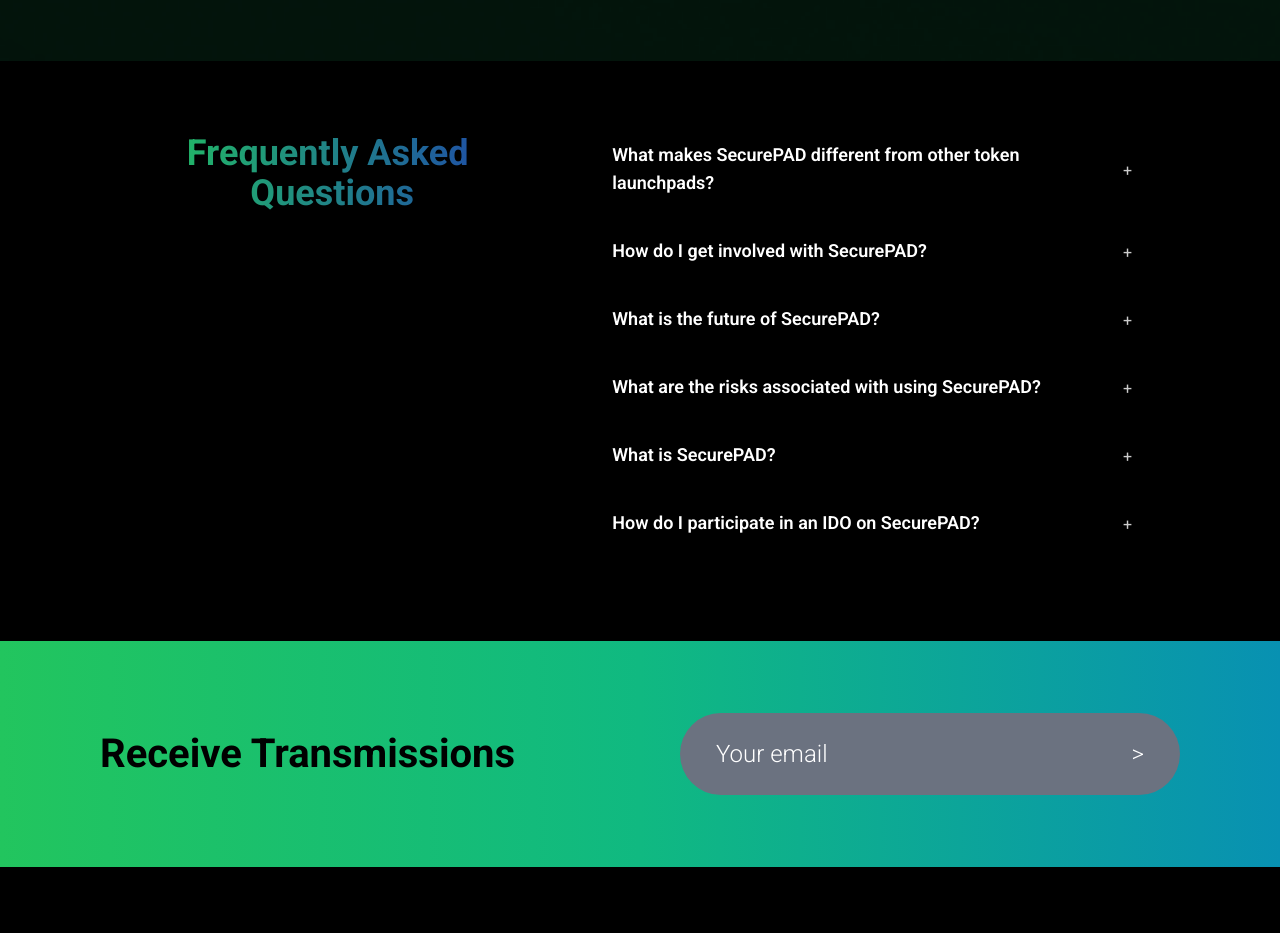
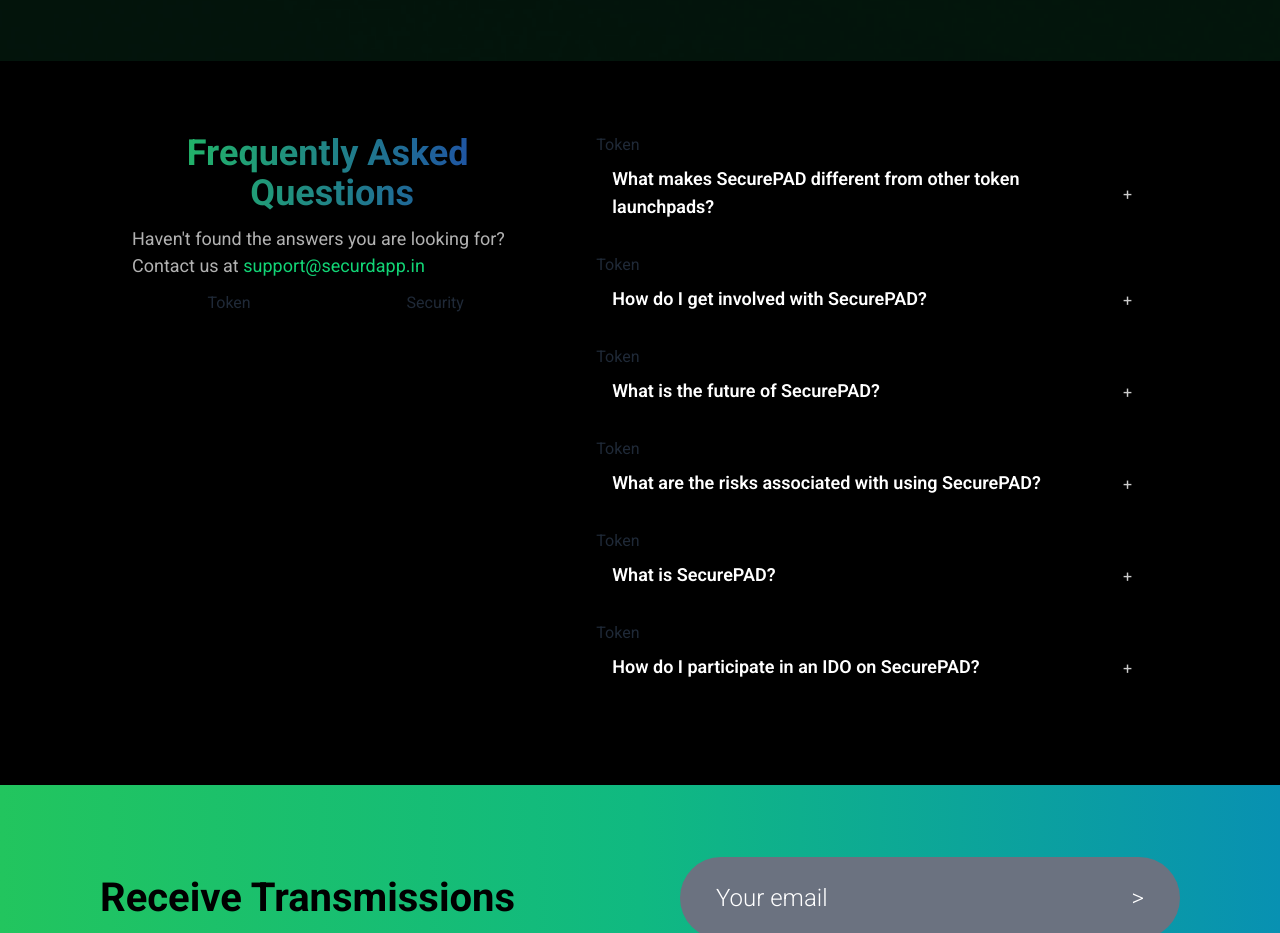
Before and after one commit to securedapp-github/LaunchPad_Front, a React (Create React App) app: page / in a window 1280 px wide. Shown: the part 4280-5213 px from the top of the page. Built offline with nearby package versions, Linux system fonts and the light colour scheme.

Commit message:
wokring on faq

```diff
--- a/src/components/FAQ.jsx
+++ b/src/components/FAQ.jsx
@@ -38,6 +38,38 @@ const FAQ = () => {
     // Add more FAQ data as needed
   ];
 
+  const secData = [
+    {
+      question: "secuity question",
+      answer: "Answer 1",
+    },
+    // {
+    //   question:
+    //     "What are the requirements for projects that want to launch an IDO on SecurePAD?",
+    //   answer: "Answer 2",
+    // },
+    {
+      question: "How do I get involved with SecurePAD?",
+      answer: "Answer 3",
+    },
+    {
+      question: "What is the future of SecurePAD?",
+      answer: "Answer 3",
+    },
+    {
+      question: "What are the risks associated with using SecurePAD?",
+      answer: "Answer 3",
+    },
+    {
+      question: "What is SecurePAD?",
+      answer: "Answer 3",
+    },
+    {
+      question: "How do I participate in an IDO on SecurePAD?",
+      answer: "Answer 3",
+    },
+    // Add more FAQ data as needed
+  ];
   const handleQuestionClick = (index) => {
     if (selectedQuestion === index) {
       setSelectedQuestion(null);
@@ -50,10 +82,19 @@ const FAQ = () => {
     <div className="lg:py-[40px] lg:px-[100px] md:p-[70px] p-[30px] flex bg-black">
       <div className="w-3/6  lg:p-8 md:p-2 p-1">
         <SectionHeader content={"Frequently Asked Questions"} />
+        <p className="text-[#FFFFFFB2] py-3 text-opacity-70 font-sans text-lg font-normal leading-[150%]">
+          Haven't found the answers you are looking for? Contact us at
+          <span className="text-[#12D576]"> support@securdapp.in</span>
+        </p>
+        <div className="flex justify-start w-full gap-3 items-center">
+          <button className="w-1/2">Token</button>
+          <button className="w-1/2">Security</button>
+        </div>
       </div>
       <div className="w-4/6 lg:p-8 md:p-4 text-left">
         {faqData.map((item, index) => (
           <div key={index} className="mb-6">
+            <h1>Token</h1>
             <button
               className="flex items-center justify-between w-full px-4 py-2 bg-transparent rounded-lg shadow"
               onClick={() => handleQuestionClick(index)}
```
